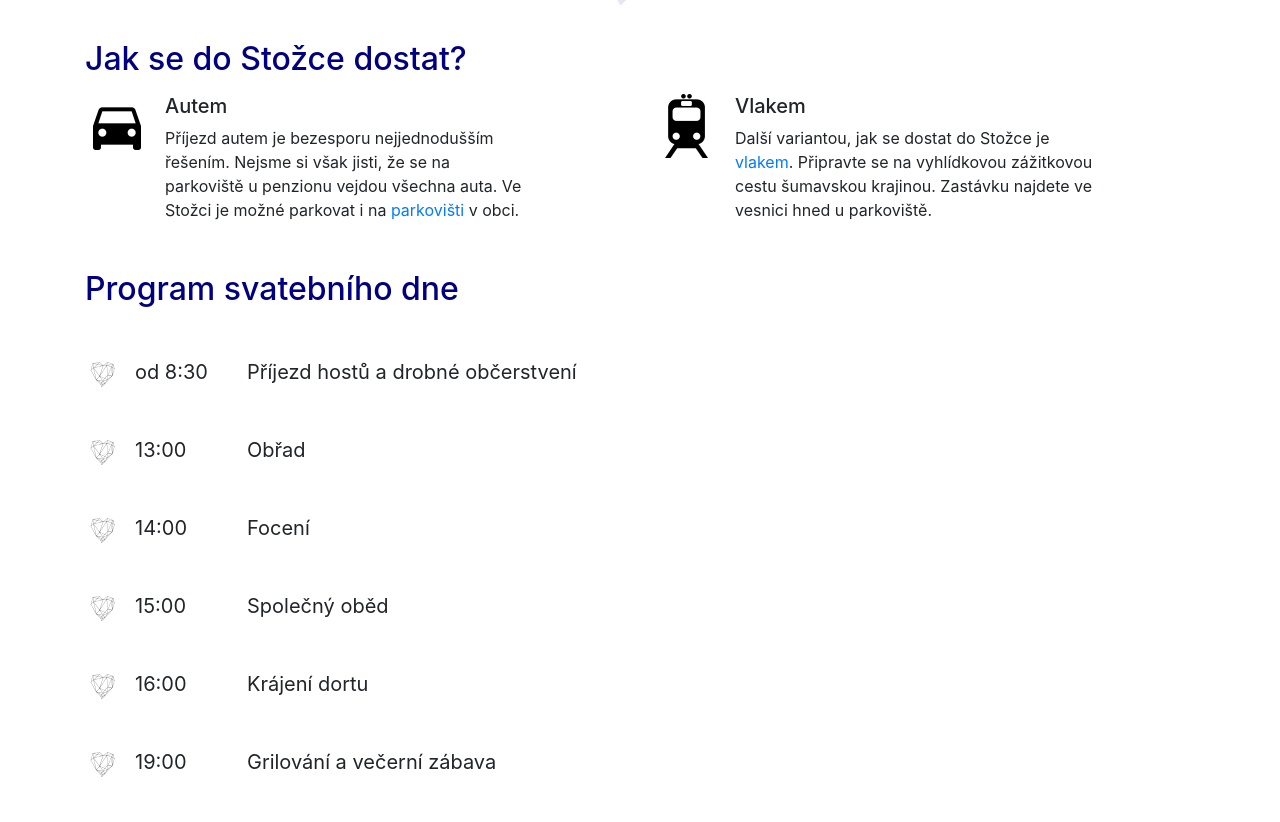
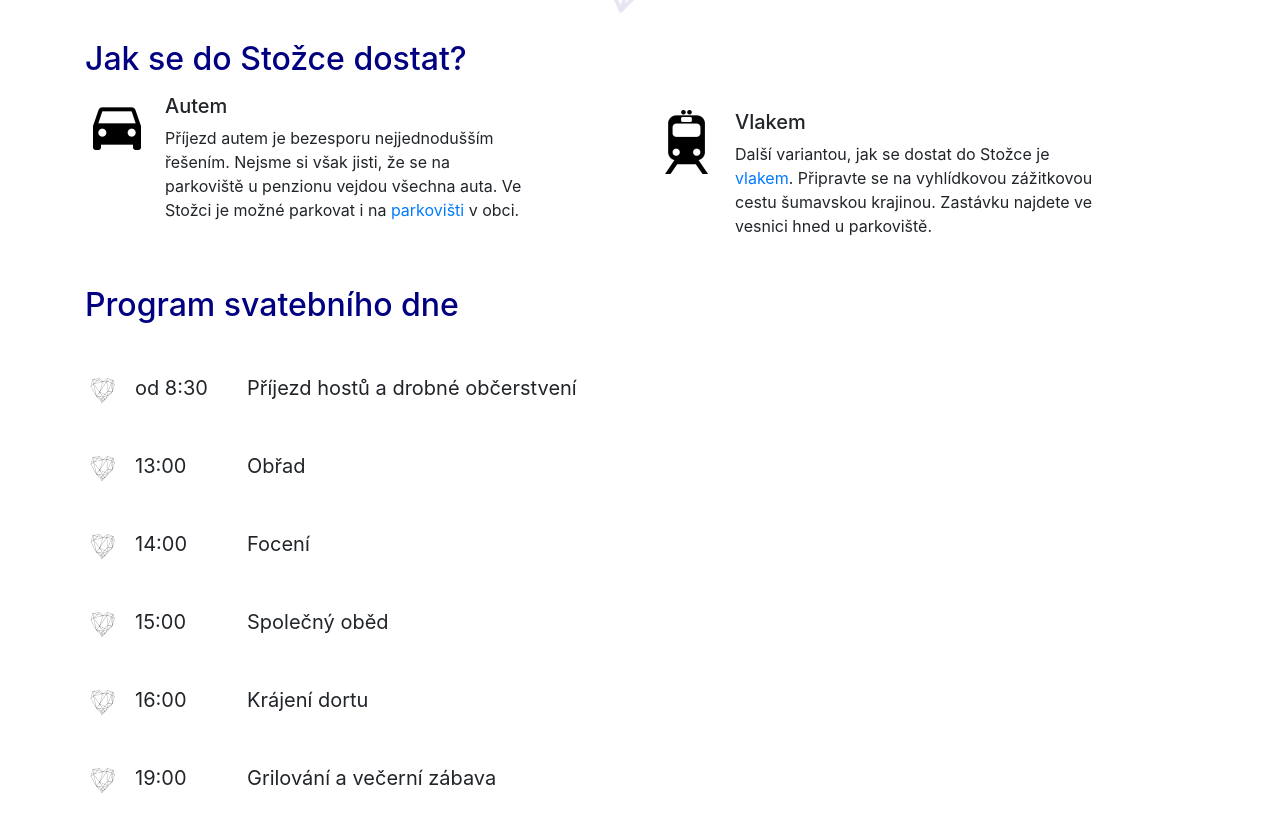
Before and after one commit to AlesRuzickaEu/WeddingWeb, a website: page index.html in a window 1280 px wide. Shown: the part 2776-3598 px from the top of the page. Drawn offline with nearby package versions, Linux system fonts and the light colour scheme; some packages are replaced by stand-ins of ours.

Commit message:
edit mezera mezi dopravou

```diff
--- a/index.html
+++ b/index.html
@@ -129,7 +129,7 @@ cestovni tipy ???udelat media query? -->
             </div>
             <!-- </div> -->
 
-            <div class="col col-12 col-lg-5 offset-lg-1">
+            <div class="col col-12 col-lg-5 offset-lg-1 mt-3">
               <div class="media">
                 <img class="align-self-start mr-3 car" src="photos/train.png" alt="">
                 <div class="media-body">
```
